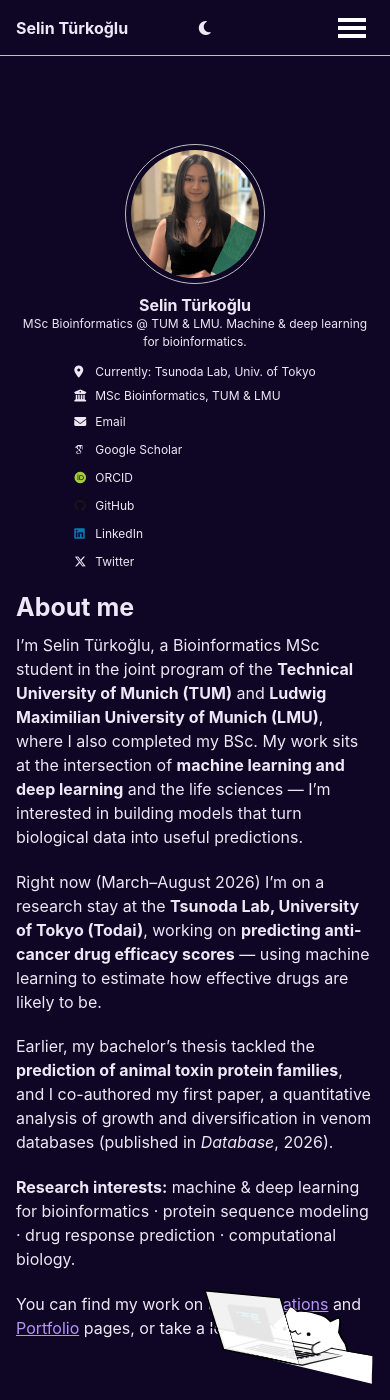
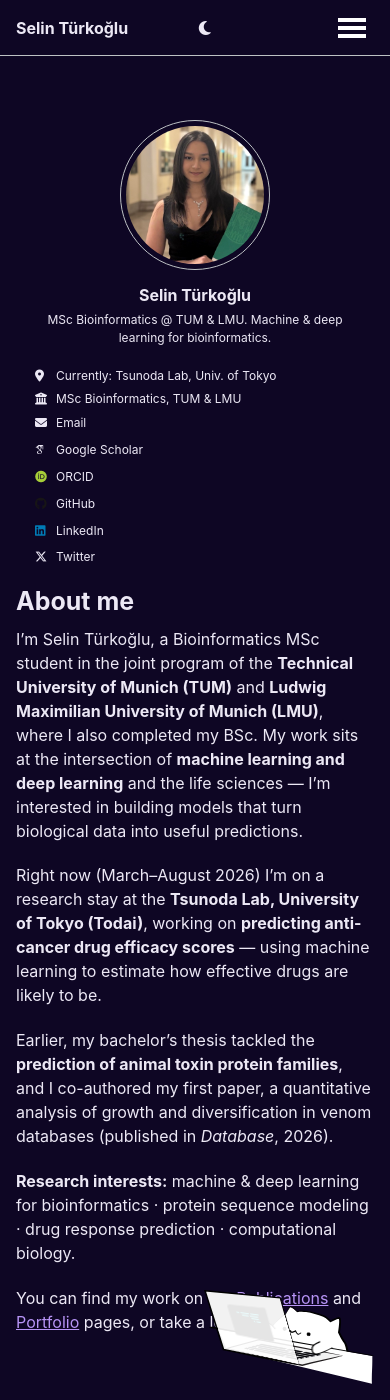
Before and after one commit to Sisistern123/Sisistern123.github.io, a Jekyll site: the page built from _pages/about.md, in a window 390 px wide and 1400 px high. Built offline with Jekyll 4.4.1, drawn with Linux system fonts in a browser that asks for light colours; some web fonts are replaced.

Commit message:
Tidy the mobile author profile
Center the photo and pull it up under the masthead (drop the extra top
margin on #main and the sidebar), and lay the social links out as a
left-aligned column within a centered measure instead of a centered block.

Co-Authored-By: Claude Opus 4.8 (1M context) <noreply@anthropic.com>

```diff
--- a/_sass/layout/_sidebar.scss
+++ b/_sass/layout/_sidebar.scss
@@ -268,36 +268,56 @@
    instead of the compact "Follow" button + popup.
    ========================================================================== */
 @media screen and (max-width: 57.8125em) { /* below $large (925px) */
+  /* Pull the stacked profile up close to the masthead — drop the extra top
+     margin #main and the sidebar carry on larger screens. */
+  #main {
+    margin-top: 0.5em;
+  }
   .sidebar {
     text-align: center;
+    margin-top: 0;
   }
 
+  /* Centered avatar. */
   .author__avatar {
     display: block;
     width: auto;
     height: auto;
-    margin-bottom: 12px;
+    margin-bottom: 1em;
   }
   .sidebar .author__avatar img {
     display: block;
     width: auto;
-    max-width: 140px;
+    max-width: 150px;
     margin: 0 auto;
     padding: 5px;
     border: 1px solid var(--global-border-color);
   }
 
+  /* Centered name + bio, kept to a comfortable measure so lines wrap nicely. */
   .author__content {
     display: block;
     width: 100%;
+    max-width: 20em;
+    margin: 0 auto;
     padding-left: 0;
     padding-right: 0;
-    line-height: 1.4;
+    line-height: 1.45;
+  }
+  .sidebar .author__name {
+    margin-bottom: 0.35em;
+  }
+  .author__bio {
+    margin: 0.35em 0 0;
   }
 
-  /* Hide the "Follow" toggle button. */
+  /* Hide the "Follow" toggle button, and keep the links in the same centered
+     measure as the name/bio so the whole profile reads as one column. */
   .author__urls-wrapper {
     display: block;
+    width: 100%;
+    max-width: 20em;
+    margin: 0 auto;
   }
   .author__urls-wrapper button {
     display: none;
@@ -308,12 +328,15 @@
     display: block;
   }
 
-  /* Render the links inline (no popup card, no arrow). */
+  /* Render the links as a left-aligned column: the photo and name stay
+     centered, while the icons line up flush along the column's left edge
+     (left of page-centre) — no popup card or arrow. */
   .author__urls {
-    display: inline-block;
+    display: block;
     position: relative;
     right: auto;
-    margin: 12px 0 0;
+    width: 100%;
+    margin: 1.25em 0 0;
     padding: 0;
     border: 0;
     background: transparent;
@@ -325,4 +348,12 @@
   .author__urls:after {
     display: none;
   }
+  .author__urls li {
+    margin-bottom: 0.4em;
+    white-space: normal;
+  }
+  .author__urls a {
+    margin-bottom: 0;
+    font-size: $type-size-5;
+  }
 }
```
